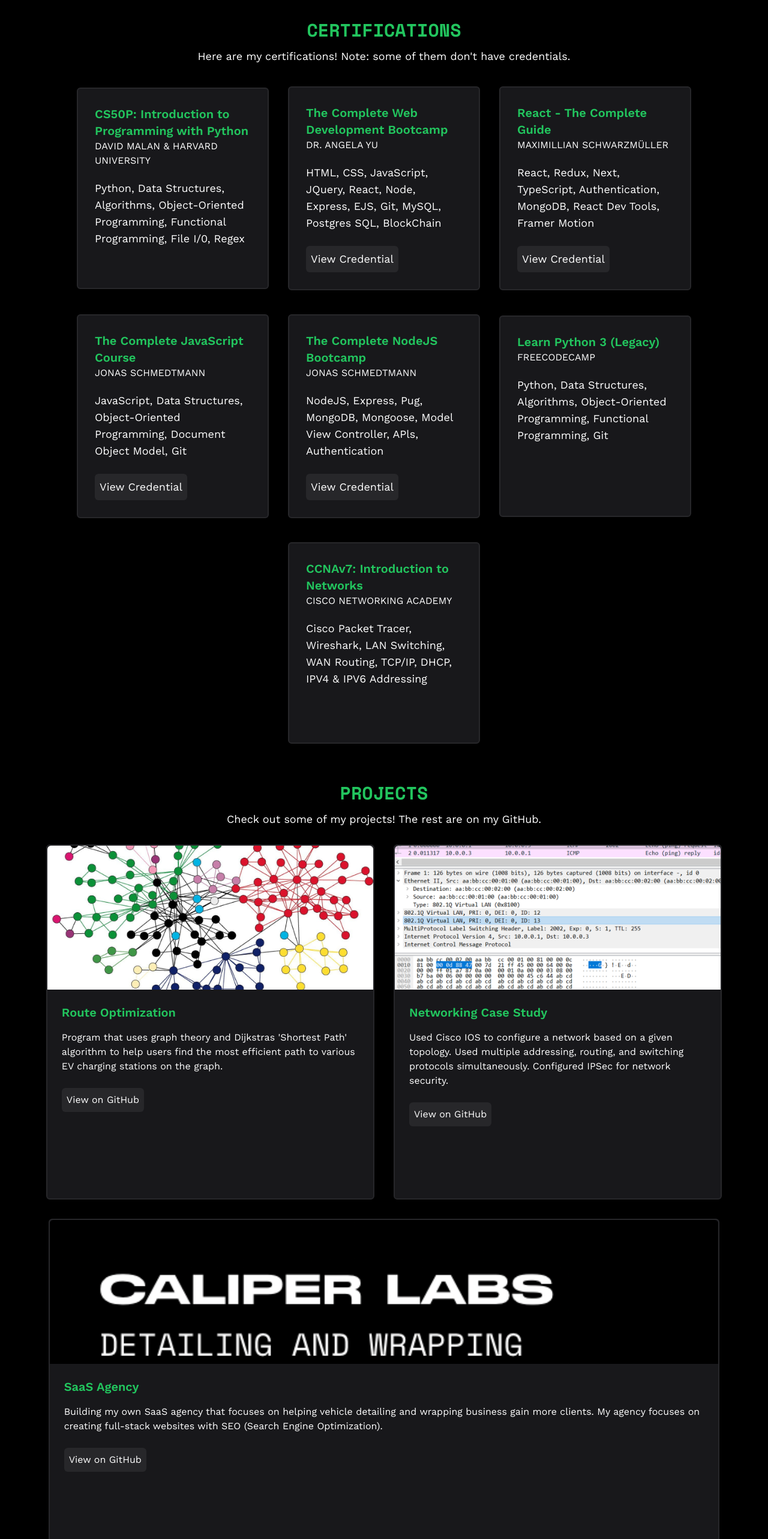
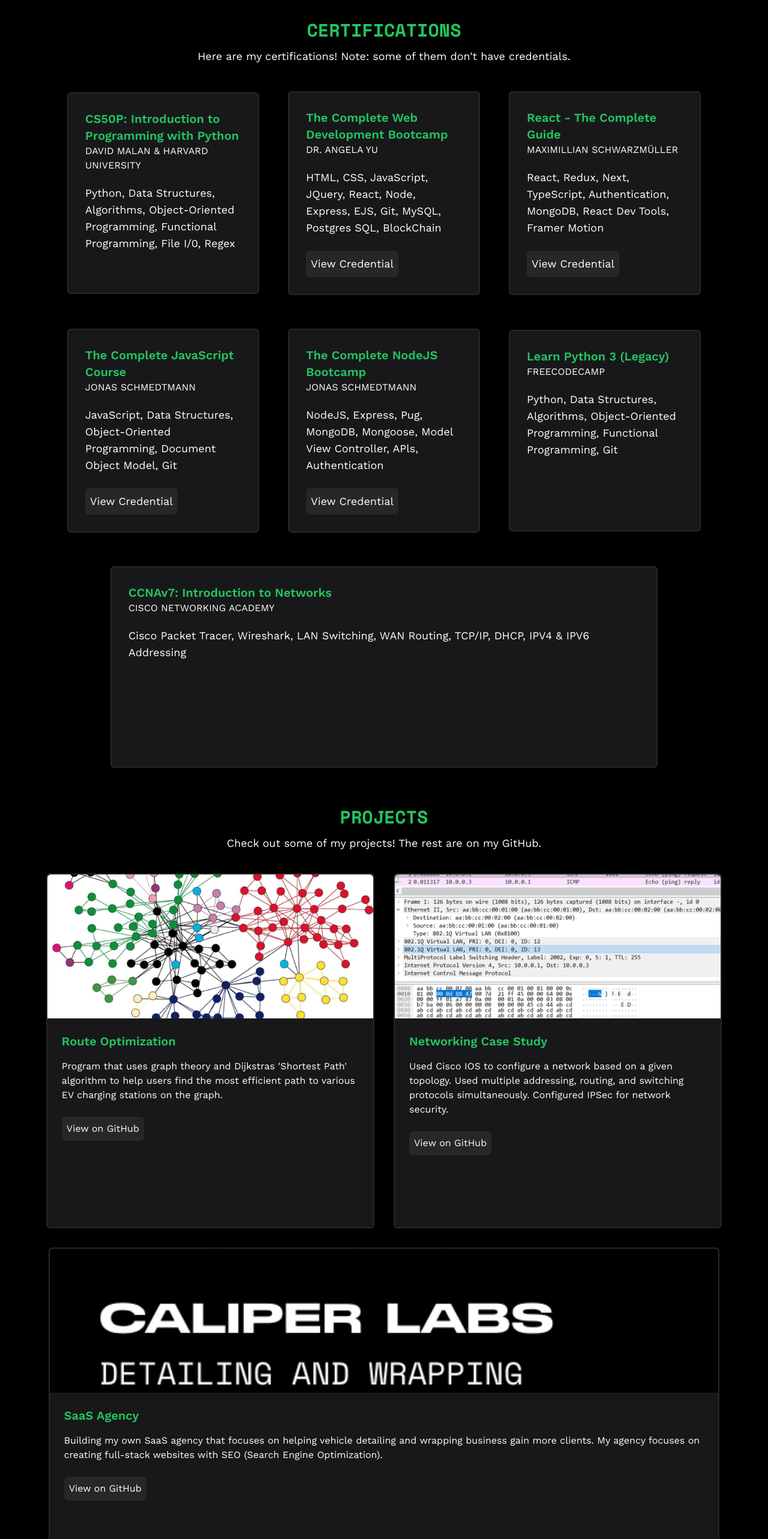
Before and after one commit to KabirBose/Portfolio-2, a Next.js app: page / in a window 1280 px wide. Shown: the part 2080-4646 px from the top of the page at 60% size. Built offline with nearby package versions, Linux system fonts and the light colour scheme.

Commit message:
animated hero page

```diff
--- a/src/components/pages/certifications.tsx
+++ b/src/components/pages/certifications.tsx
@@ -9,7 +9,7 @@
       <p className="text-center md:text-lg">
         Here are my certifications! Note: some of them don't have credentials.
       </p>
-      <div className="md:mt-4 flex flex-col md:flex-row md:flex-wrap justify-center items-center gap-4 md:gap-8">
+      <div className="md:mt-6 flex flex-col md:flex-row md:flex-wrap justify-center items-center gap-4 md:gap-12">
         <CertCard
           title="CS50P: Introduction to Programming with Python"
           author="David Malan & Harvard University"
@@ -48,6 +48,7 @@
           title="CCNAv7: Introduction to Networks"
           author="Cisco Networking Academy"
           desc="Cisco Packet Tracer, Wireshark, LAN Switching, WAN Routing, TCP/IP, DHCP, IPV4 & IPV6 Addressing"
+          className="md:w-[75%]"
         />
       </div>
     </div>
--- a/src/components/pages/hero.tsx
+++ b/src/components/pages/hero.tsx
@@ -1,14 +1,22 @@
+"use client";
+
+import { motion } from "framer-motion";
+
 export default function Hero() {
   return (
     <div className="flex justify-center items-center min-h-screen bg-[url('/backgrounds/mesh-gradient-1.png')] bg-center object-cover">
-      <div className="flex justify-center items-center text-center flex-col gap-2">
+      <motion.div
+        className="flex justify-center items-center text-center flex-col gap-2"
+        animate={{ scale: [0, 1], opacity: [0, 1] }}
+        transition={{ duration: 1, ease: "easeInOut" }}
+      >
         <h1 className="font-space font-bold text-4xl text-green-700 bg-green-500 p-2 md:p-4 w-full">
           KABIR BOSE
         </h1>
         <div>
           <p className="font-space md:text-lg">SOFTWARE DEV & CYBERSECURITY</p>
         </div>
-      </div>
+      </motion.div>
     </div>
   );
 }
--- a/src/components/pages/projects.tsx
+++ b/src/components/pages/projects.tsx
@@ -10,7 +10,7 @@
         Check out some of my projects! The rest are on my GitHub.
       </p>
 
-      <div className="mt-4 flex justify-center items-center flex-col md:flex-row md:flex-wrap gap-4 md:gap-8">
+      <div className="mt-6 flex justify-center items-center flex-col md:flex-row md:flex-wrap gap-4 md:gap-8">
         <ProjCard
           title="Route Optimization"
           desc="Program that uses graph theory and Dijkstras 'Shortest Path'
```
